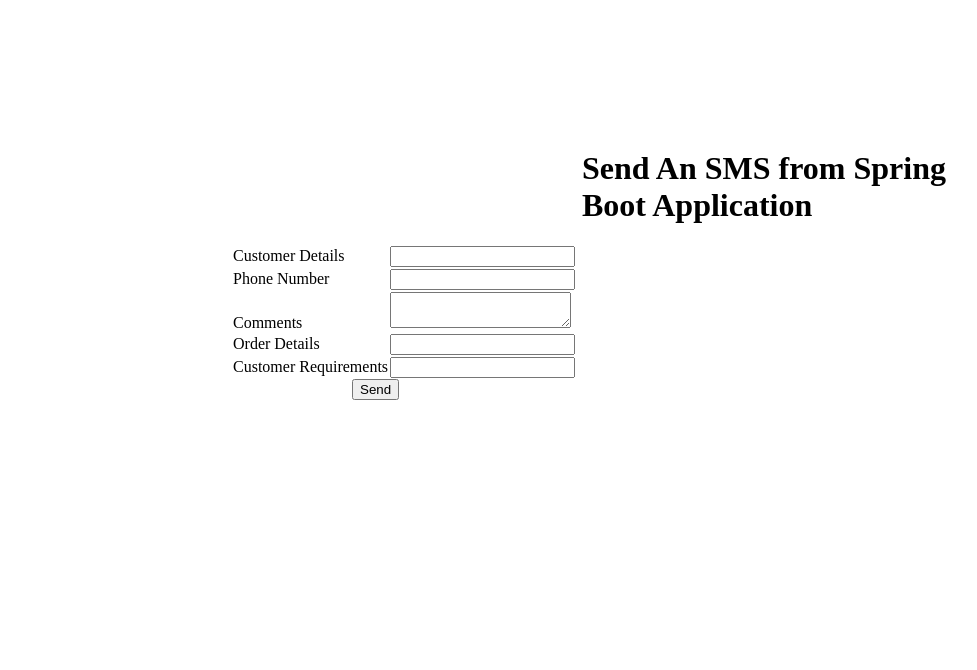
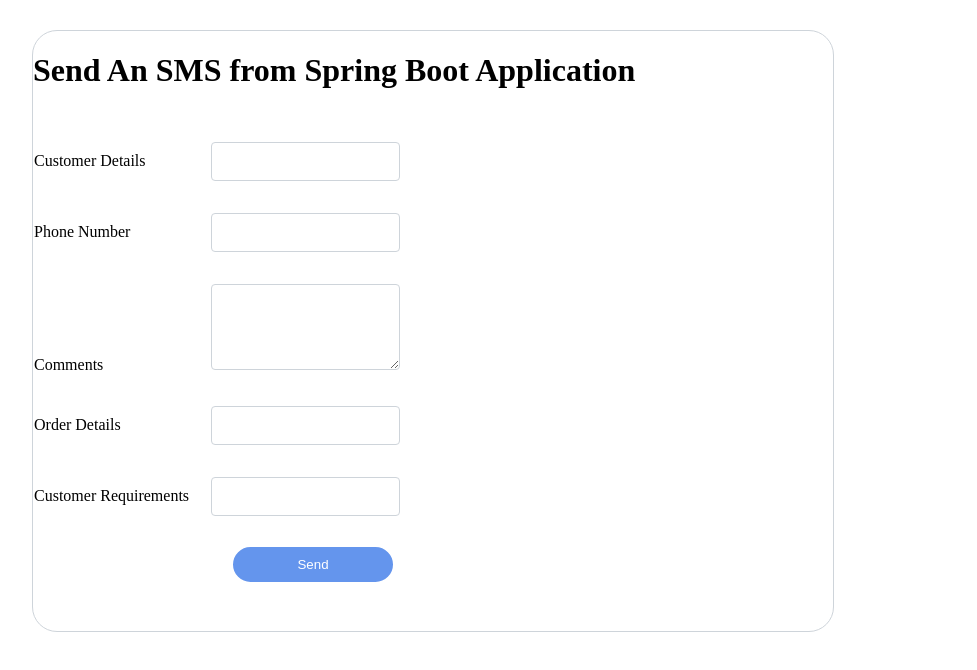
Before and after one commit to chenchumohan/SMSEXample_GUI, an Angular app: page / in a window 1280 px wide. Shown: the top 670 px of the page, without its empty margins (276-1253 px from the left). Built offline with nearby package versions, Linux system fonts and the light colour scheme.

Commit message:
Update app.component.css

```diff
--- a/src/app/app.component.css
+++ b/src/app/app.component.css
@@ -1,11 +1,37 @@
 .smsDiv{
-    margin-left: 500px;
-    margin-top: 50px;
+    margin-left: 300px;
+    margin-top: 30px;
+    border: 1px solid #ced4da;
+    border-radius: 25px;
+    background: linear-gradient(to top, rgba(255, 255, 255, 0.85), rgba(255, 255, 255, 0.9));
+    width: 800px;
+    height: 600px;
 }
-h1{
-    margin-left: 350px;
-    margin-top: 150px;
+.smsNames{
+    border: 1px solid #ced4da;
+    border-radius: .25rem;
+    color: #fff;
+    width: 90%;
+    height: 35px;
+margin-top: 30px;
+margin-left: 20px;
+}
+.smsNamesText{
+    border: 1px solid #ced4da;
+    border-radius: .25rem;
+    color: #fff;
+    width: 90%;
+    height: 80px;
+margin-top: 30px;
+margin-left: 20px;
 }
 .senSMS{
-    margin-left: 120px;
+    background: cornflowerblue;
+    border-radius: 25px;
+    border: 2px solid cornflowerblue;
+    color: #fff;
+    width: 20%;
+    height: 35px;
+margin-top: 30px;
+margin-left: 200px;
 }
```
